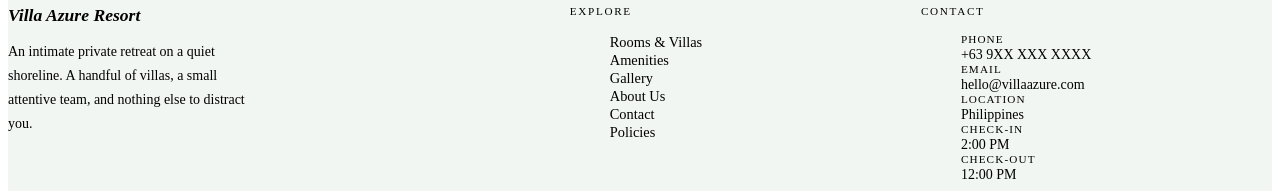
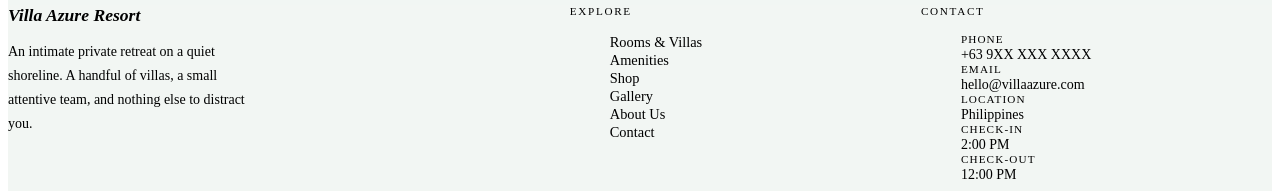
Before and after one commit to clothing-design-cmpc/small-time-resort-template, a Next.js app: page /visitor in a window 1280 px wide. Shown: the part 4677-4868 px from the top of the page. Built offline with nearby package versions, Linux system fonts and the light colour scheme.

Commit message:
fix: update footer explore links and legal links to anchor IDs

```diff
--- a/components/sections/TestimonialsSection.jsx
+++ b/components/sections/TestimonialsSection.jsx
@@ -49,7 +49,7 @@ function StarRating({ count }) {
 
 export default function TestimonialsSection() {
   return (
-    <section className="testimonialsSection">
+    <section className="testimonialsSection" id="testimonials">
       <div className="testimonialsContainer">
         <div className="testimonialsHeader">
           <span className="testimonialsEyebrow">Guest Reviews</span>
--- a/components/shared/Footer.jsx
+++ b/components/shared/Footer.jsx
@@ -13,13 +13,18 @@
 import Link from "next/link";
 import "./Footer.css";
 
+/*
+ * quickLinks
+ * All hrefs point to anchor IDs on the visitor homepage.
+ * #gallery will resolve once the Gallery section is added to the page.
+ */
 const quickLinks = [
-  { label: "Rooms & Villas", href: "/visitor/rooms" },
-  { label: "Amenities", href: "/visitor/amenities" },
-  { label: "Gallery", href: "/visitor/gallery" },
-  { label: "About Us", href: "/visitor/about" },
-  { label: "Contact", href: "/visitor/contact" },
-  { label: "Policies", href: "/visitor/policies" },
+  { label: "Rooms & Villas", href: "#rooms" },
+  { label: "Amenities",      href: "#amenities" },
+  { label: "Shop",           href: "#shop" },
+  { label: "Gallery",        href: "#gallery" },
+  { label: "About Us",       href: "#about" },
+  { label: "Contact",        href: "#contact" },
 ];
 
 export default function Footer() {
@@ -82,9 +87,10 @@ export default function Footer() {
       <div className="footerBottom">
         <div className="footerBottomContainer">
           <span className="footerCopyright">© {currentYear} Villa Azure Resort. All rights reserved.</span>
+          {/* Privacy Policy and Terms link to #contact until a dedicated policies page is built */}
           <div className="footerLegalLinks">
-            <Link href="/visitor/policies" className="footerLegalLink">Privacy Policy</Link>
-            <Link href="/visitor/policies" className="footerLegalLink">Terms & Conditions</Link>
+            <Link href="#contact" className="footerLegalLink">Privacy Policy</Link>
+            <Link href="#contact" className="footerLegalLink">Terms &amp; Conditions</Link>
           </div>
         </div>
       </div>
```
